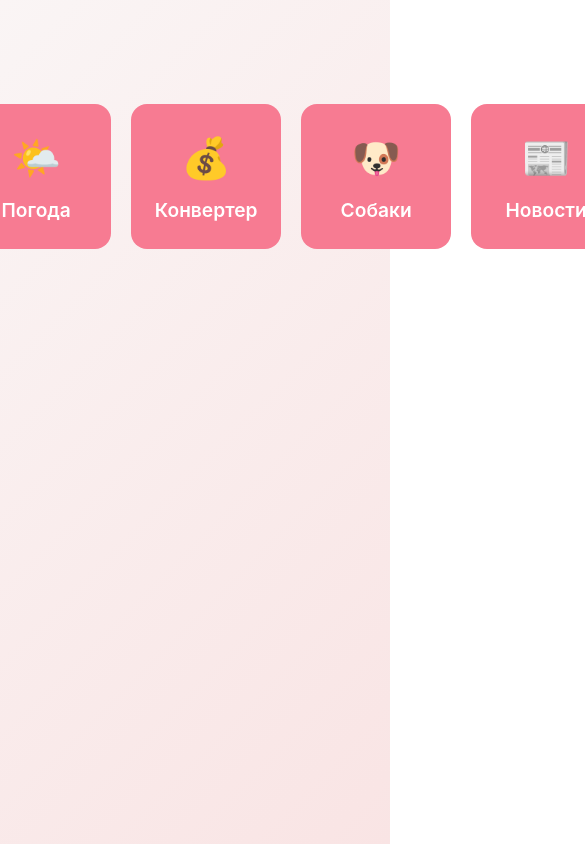
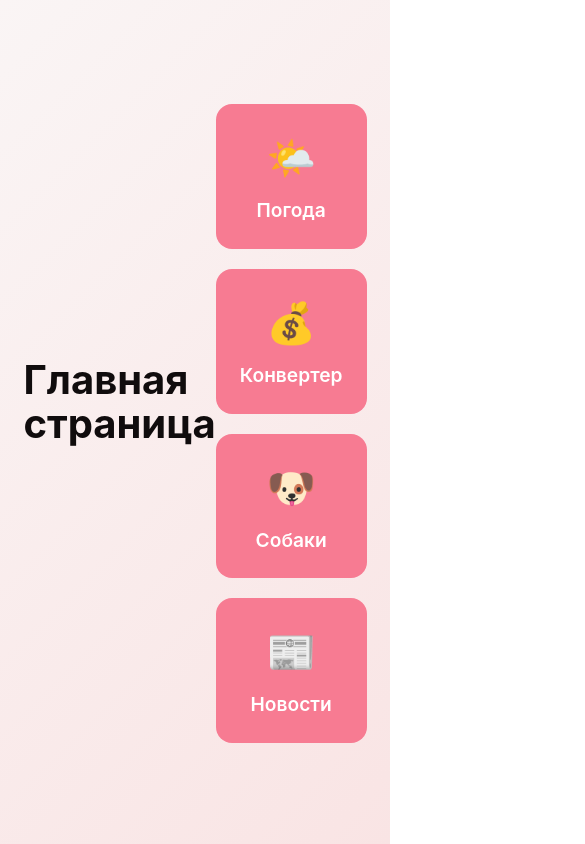
Before and after one commit to wraxau/web-laba3-react-ts, a React (Vite) app: page / in a window 390 px wide. Shown: the top 844 px of the page, 585 px wide, since content can reach past the window. Built offline with nearby package versions, Linux system fonts and the light colour scheme.

Commit message:
Мобильная версия

```diff
--- a/src/styles/main.css
+++ b/src/styles/main.css
@@ -40,6 +40,9 @@
 
   @media (max-width: 480px) {
     .cards {
+      grid-template-columns: 1fr;
+    }
+    .buttons-wrapper{
       grid-template-columns: 1fr;
     }
   }
```
